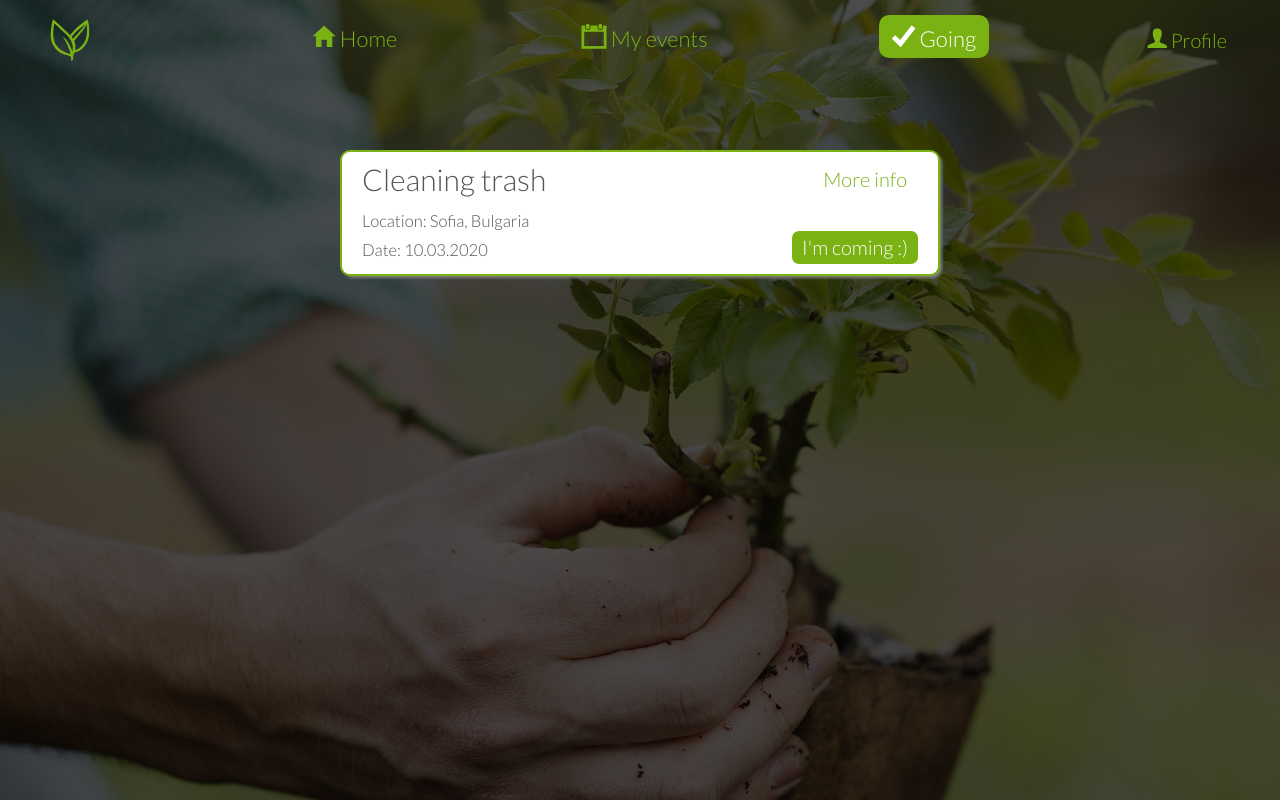
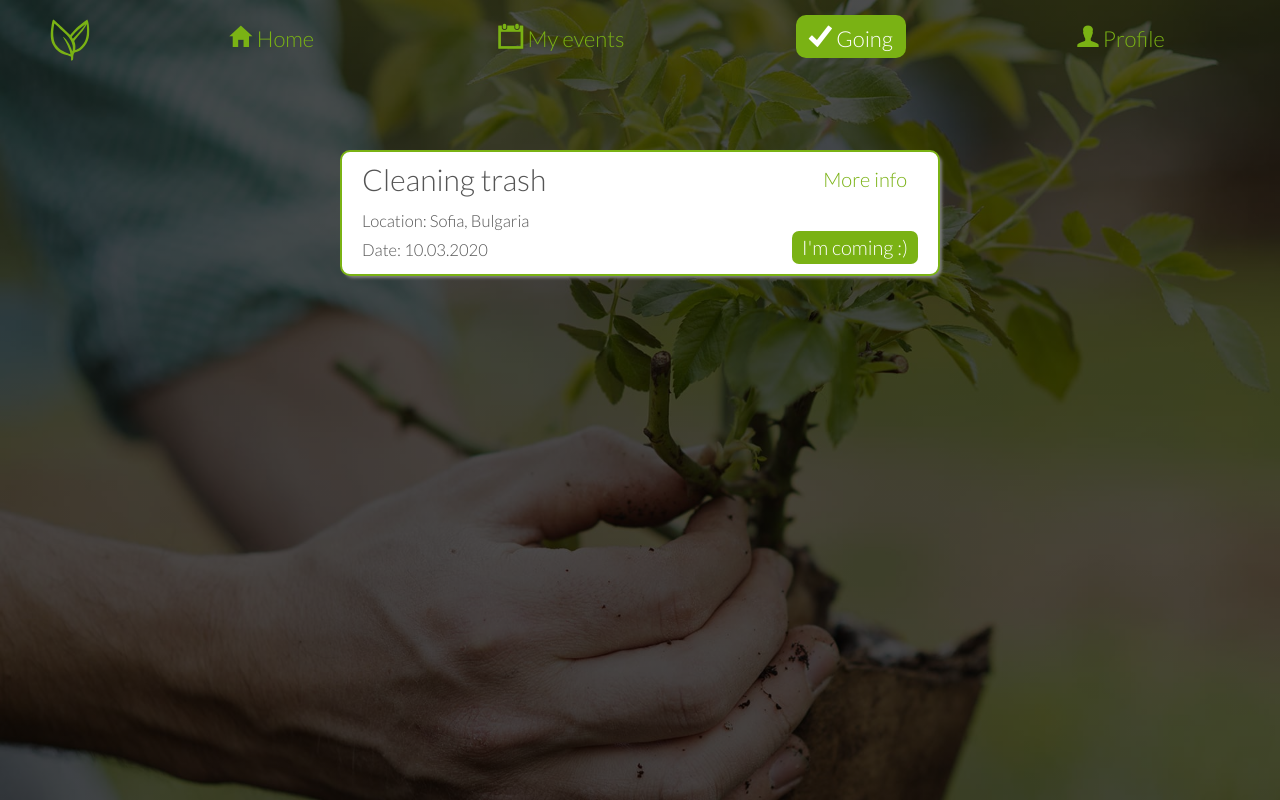
Before and after one commit to false-positive/ecospace, a plain HTML site: page client/going.html in a window 1280 px wide. Drawn offline with Linux system fonts and the light colour scheme; files whose address does not match are found by name.

Commit message:
Fixed navigation links

```diff
--- a/client/going.html
+++ b/client/going.html
@@ -16,7 +16,6 @@
                 <div class="row">
                     <img class="logo" src="resources/img/the_circle_logo_no_circle.svg" alt="ECOspace logo" />
                     <ul class="nav-btns">
-                        <!-- TODO: fix hover effect -->
                         <a href="home.html">
                             <li><i class="ion-android-home"></i> Home</li>
                         </a>
@@ -26,11 +25,10 @@
                         <a href="going.html" class="active">
                             <li><i class="ion-checkmark"></i> Going</li>
                         </a>
+                        <a href="profile.html">
+                            <li><i class="ion-person"></i> Profile</li>
+                        </a>
                     </ul>
-                    <div class="profile-btn">
-                        <a href="#"><i class="ion-person"></i> Profile</a>
-                        <!-- TODO: Maybe put an image next to profile -->
-                    </div>
                 </div>
             </nav>
         </header>
--- a/client/resources/css/profile.css
+++ b/client/resources/css/profile.css
@@ -154,8 +154,6 @@ h2 {
 h3 {
     margin-top: 190px;
     margin-bottom: 30px;
-    /* margin-right: 10px; */
-    /* text-align: right; */
 }
 
 .logout-btn {
```
Also changed, not shown: client/home.html (+3 -5 lines), client/myevents.html (+3 -5 lines), client/profile.html (+0 -1 lines).
